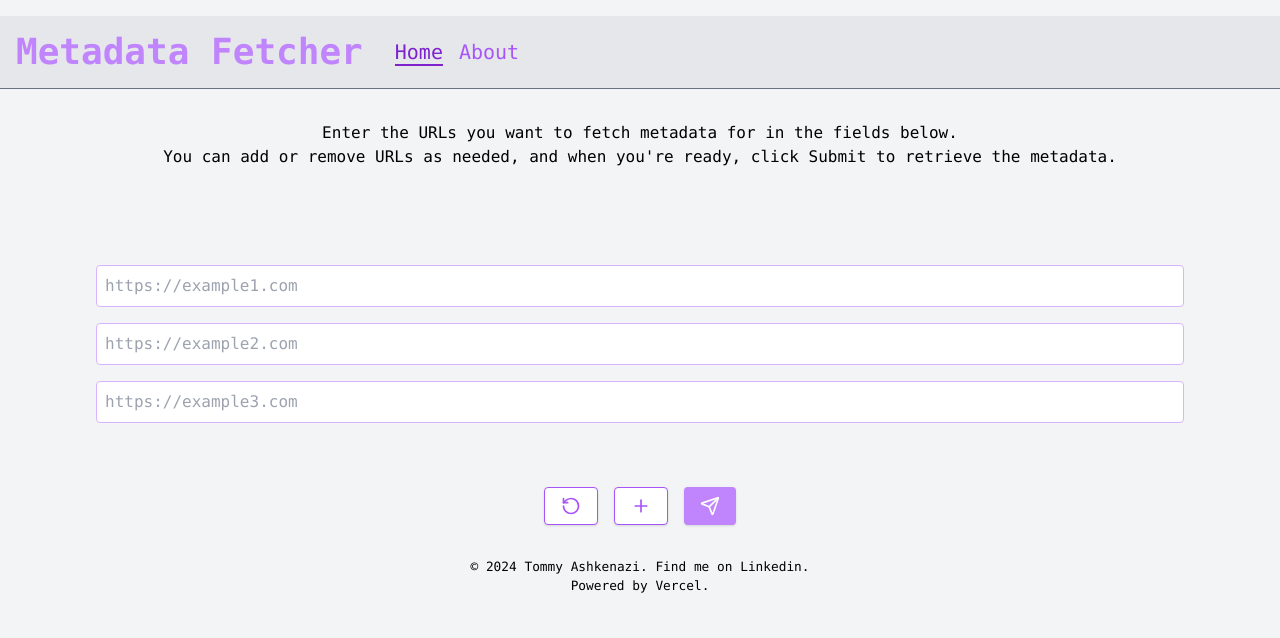
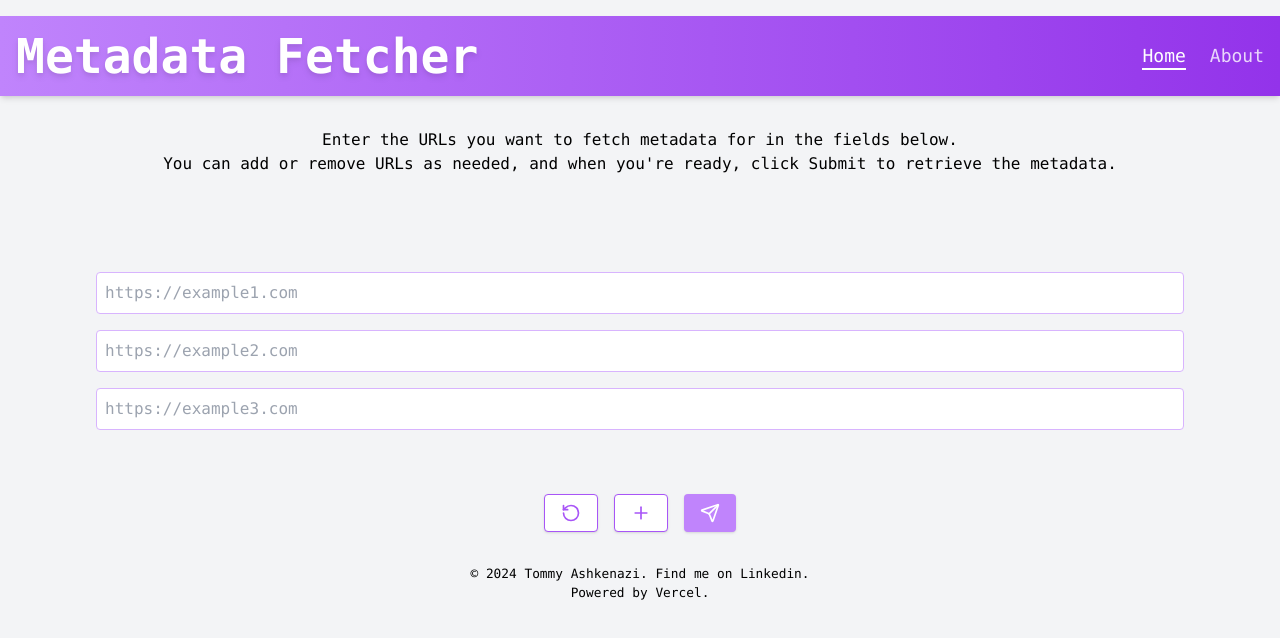
Before and after one commit to tommyash122/metadata-fetcher, a React (Create React App) app in the folder client/: page / in a window 1280 px wide. Shown: the top 638 px of the page. Built offline with nearby package versions, Linux system fonts and the light colour scheme.

Commit message:
new design

```diff
--- a/client/src/components/common/Header.js
+++ b/client/src/components/common/Header.js
@@ -3,18 +3,18 @@ import { NavLink } from 'react-router-dom';
 
 function Header() {
     return (
-        <header className="bg-gray-200 sticky top-0 z-20 w-full border-b border-gray-500 p-4">
-            <div className="container mx-auto flex items-center">
-                <NavLink to="/" className="text-4xl font-extrabold text-purple-400 text-center">
+        <header className="bg-gradient-to-r from-purple-400 to-purple-600 sticky top-0 z-20 w-full shadow-md p-4">
+            <div className="container mx-auto flex items-center justify-between">
+                <NavLink to="/" className="text-5xl font-extrabold text-white drop-shadow-md">
                     Metadata Fetcher
                 </NavLink>
-                <nav className="flex space-x-4 ml-8">
+                <nav className="hidden sm:flex space-x-6 ml-8">
                     <NavLink
                         to="/"
                         className={({ isActive }) =>
                             isActive
-                            ? "relative text-xl text-purple-700 after:absolute after:left-0 after:bottom-0 after:h-0.5 after:bg-purple-700 after:w-full after:transform after:scale-x-100 after:origin-left after:transition-transform after:duration-300"
-                            : "relative text-xl text-purple-500 hover:bg-purple-100 hover:after:absolute hover:after:left-0 hover:after:bottom-0 hover:after:h-0.5 hover:after:bg-purple-700 hover:after:w-full hover:after:transform hover:after:scale-x-0 hover:after:origin-left hover:after:transition-transform hover:after:duration-300"
+                            ? "relative text-lg text-white after:absolute after:left-0 after:bottom-0 after:h-0.5 after:bg-white after:w-full after:scale-x-100 after:transition-transform after:duration-300"
+                            : "relative text-lg text-white opacity-80 hover:opacity-100 hover:after:absolute hover:after:left-0 hover:after:bottom-0 hover:after:h-0.5 hover:after:bg-white hover:after:w-full hover:after:transform hover:after:scale-x-0 hover:after:transition-transform hover:duration-300"
                         }
                     >
                         Home
@@ -23,13 +23,19 @@ function Header() {
                         to="/about"
                         className={({ isActive }) =>
                             isActive
-                            ? "relative text-xl text-purple-700 after:absolute after:left-0 after:bottom-0 after:h-0.5 after:bg-purple-700 after:w-full after:transform after:scale-x-100 after:origin-left after:transition-transform after:duration-300"
-                            : "relative text-xl text-purple-500 hover:bg-purple-100 hover:after:absolute hover:after:left-0 hover:after:bottom-0 hover:after:h-0.5 hover:after:bg-purple-700 hover:after:w-full hover:after:transform hover:after:scale-x-0 hover:after:origin-left hover:after:transition-transform hover:after:duration-300"
+                            ? "relative text-lg text-white after:absolute after:left-0 after:bottom-0 after:h-0.5 after:bg-white after:w-full after:scale-x-100 after:transition-transform after:duration-300"
+                            : "relative text-lg text-white opacity-80 hover:opacity-100 hover:after:absolute hover:after:left-0 hover:after:bottom-0 hover:after:h-0.5 hover:after:bg-white hover:after:w-full hover:after:transform hover:after:scale-x-0 hover:after:transition-transform hover:duration-300"
                         }
                     >
                         About
                     </NavLink>
                 </nav>
+                {/* Hamburger Menu for Mobile */}
+                <div className="sm:hidden">
+                    <button className="text-white">
+                        {/* Add a hamburger icon here, e.g., from Lucide or Heroicons */}
+                    </button>
+                </div>
             </div>
         </header>
     );
```
